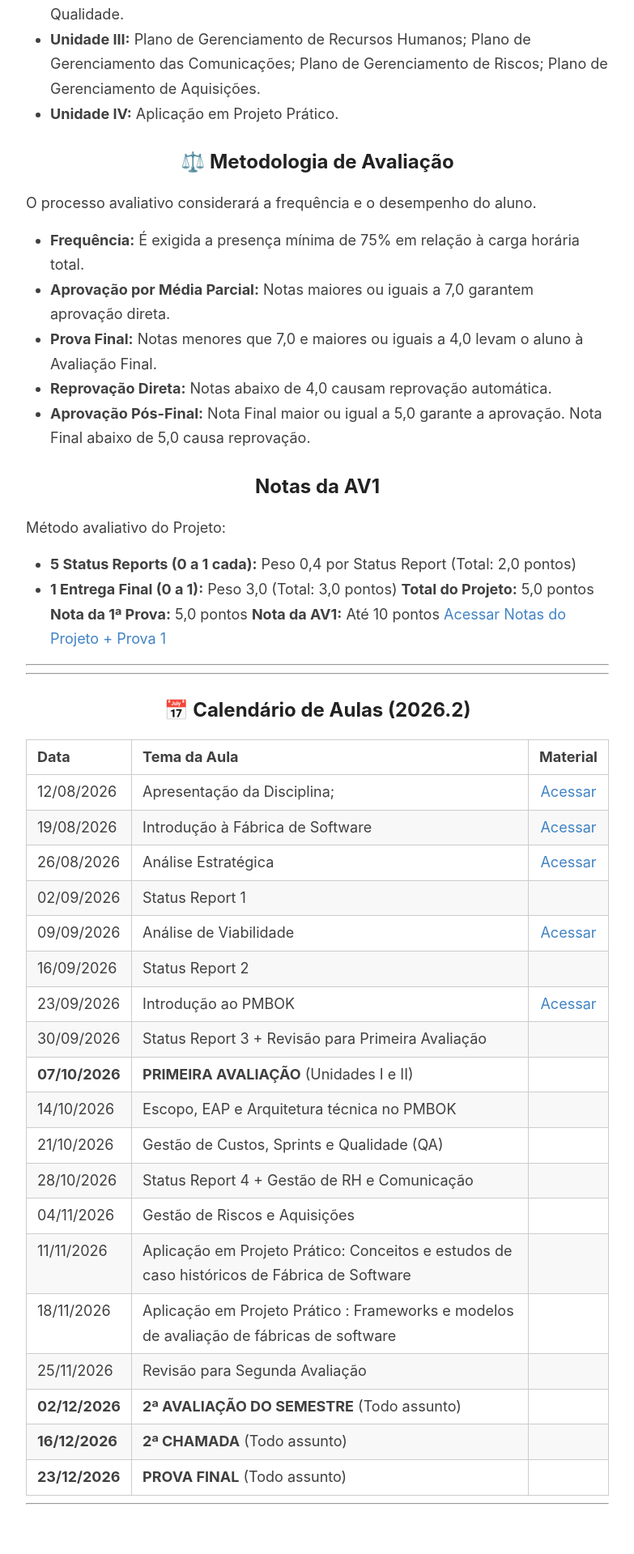
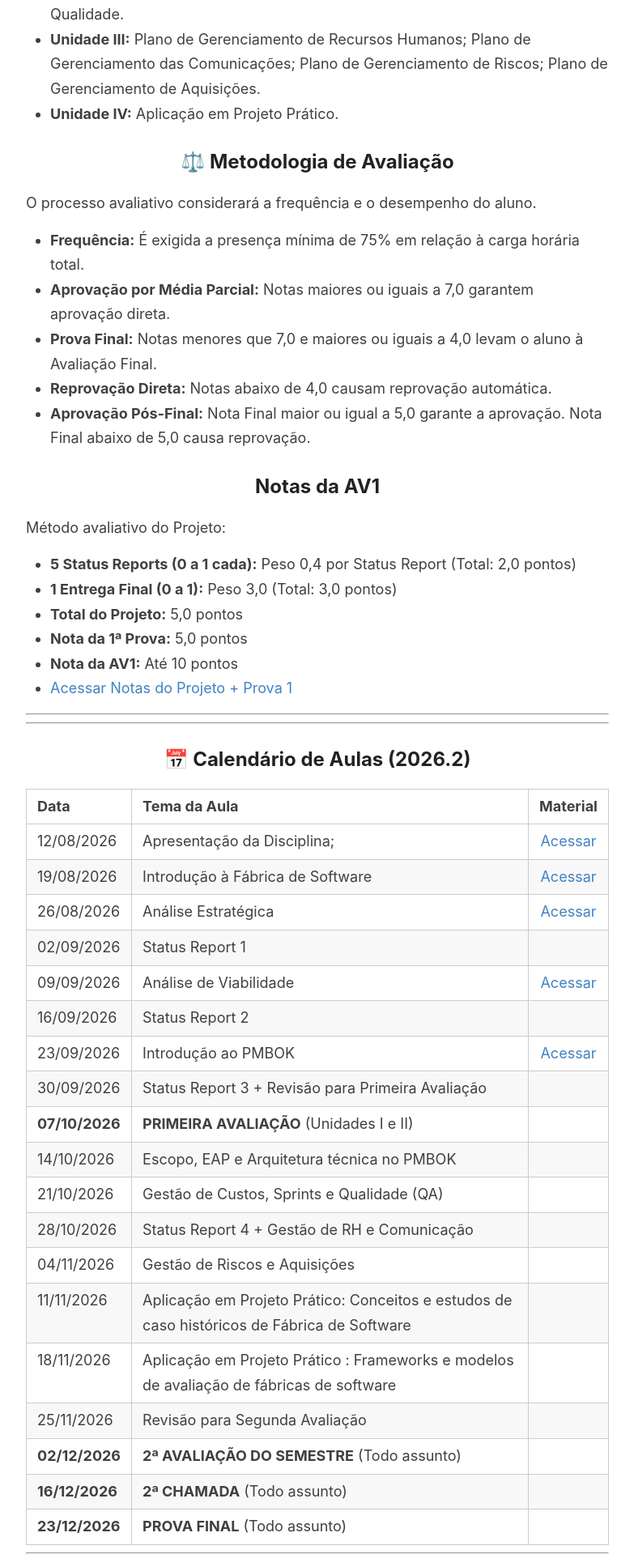
Before and after one commit to prgsouza/prgsouza.github.io, a Jekyll site: the page built from _pages/lei.md, in a window 1280 px wide. Shown: the part 1156-3075 px from the top of the page at 81% size, without its empty margins (248-1031 px from the left). Built offline with Jekyll 4.4.1, drawn with Linux system fonts in a browser that asks for light colours; before the commit the page ends 3014 px from its top, so only the background shows below that.

Commit message:
Update lei.md

```diff
--- a/_pages/lei.md
+++ b/_pages/lei.md
@@ -40,10 +40,10 @@ O processo avaliativo considerará a frequência e o desempenho do aluno.
 Método avaliativo do Projeto:
 * **5 Status Reports (0 a 1 cada):** Peso 0,4 por Status Report (Total: 2,0 pontos)
 * **1 Entrega Final (0 a 1):** Peso 3,0 (Total: 3,0 pontos)
-**Total do Projeto:** 5,0 pontos
-**Nota da 1ª Prova:** 5,0 pontos
-**Nota da AV1:** Até 10 pontos
-[Acessar Notas do Projeto + Prova 1](https://docs.google.com/spreadsheets/d/1KwcviQfgkbq92T4xVREkKiUfvmVzEnB-fZFIM20XkhE/edit?usp=sharing)
+* **Total do Projeto:** 5,0 pontos
+* **Nota da 1ª Prova:** 5,0 pontos
+* **Nota da AV1:** Até 10 pontos
+* [Acessar Notas do Projeto + Prova 1](https://docs.google.com/spreadsheets/d/1KwcviQfgkbq92T4xVREkKiUfvmVzEnB-fZFIM20XkhE/edit?usp=sharing)
 
 
 ____
```
